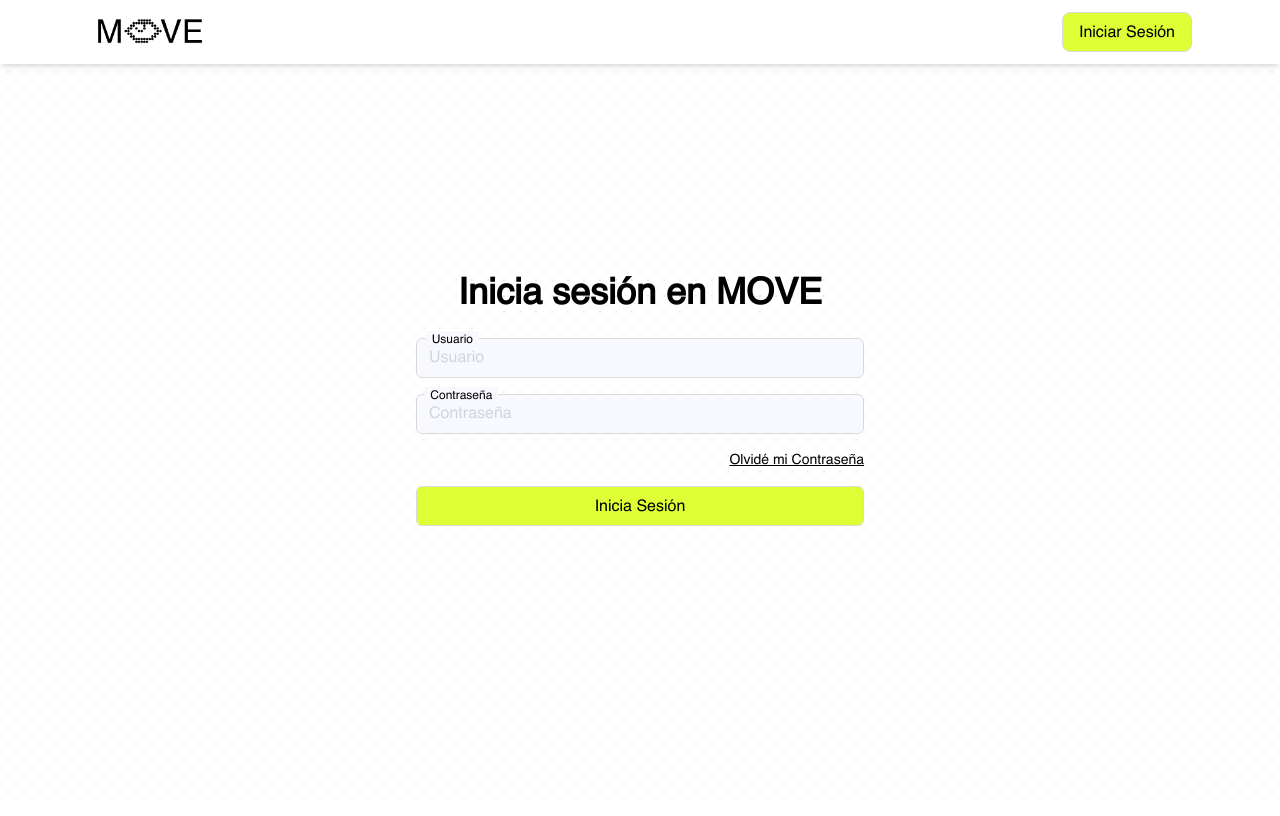
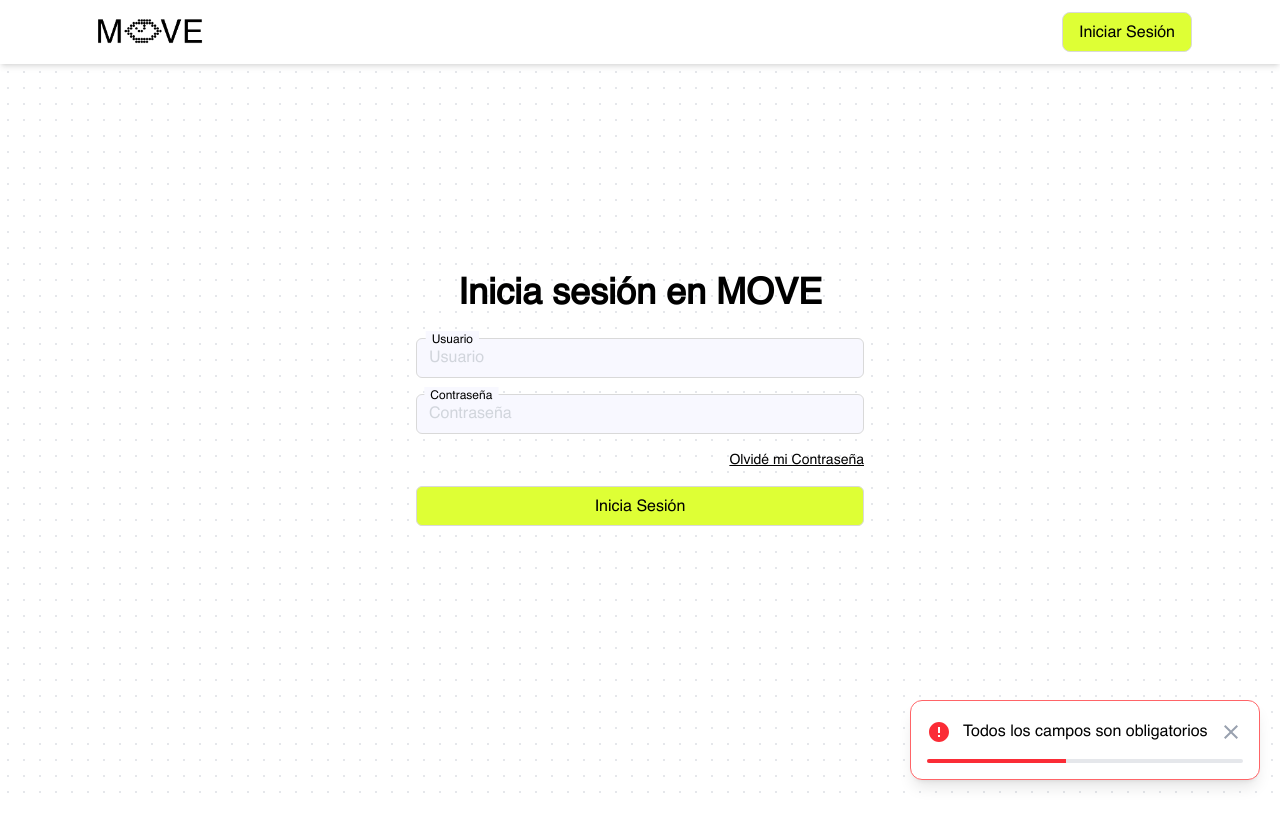
Before and after one commit to AndresilloDev/MOVE-Web, a React (Vite) app: page /login in a window 1280 px wide. Both pictures are taken after a click on the button "Inicia Sesión". Built offline with nearby package versions, Linux system fonts and the light colour scheme; no server answers.

Commit message:
feat: Diseño de alertas agregado e implementado en el login

```diff
--- a/src/App.jsx
+++ b/src/App.jsx
@@ -1,11 +1,14 @@
 import React from "react";
 import { AppRouter } from "./routes/Router.jsx";
 import { AuthProvider } from "./context/AuthContext.jsx";
+import { NotificationProvider } from "./context/NotificationContext.jsx";
 
 function App() {
     return (
         <AuthProvider>
-            <AppRouter/>
+            <NotificationProvider>
+                <AppRouter />
+            </NotificationProvider>
         </AuthProvider>
     );
 }
--- /dev/null
+++ b/src/components/ui/Notification.jsx
@@ -0,0 +1,77 @@
+import { useState, useEffect } from "react";
+import { Clear, CheckCircle, Error, Info, Warning } from "@mui/icons-material";
+
+export const Notification = ({ open, severity, message, handleClose }) => {
+    const [visible, setVisible] = useState(open);
+    const [progress, setProgress] = useState(100);
+
+    useEffect(() => {
+        setVisible(open);
+        if (open) {
+            setProgress(100);
+            const interval = setInterval(() => {
+                setProgress((prev) => Math.max(prev - 2, 0));
+            }, 100);
+
+            const timer = setTimeout(() => {
+                handleClose();
+            }, 5000);
+
+            return () => {
+                clearTimeout(timer);
+                clearInterval(interval);
+            };
+        }
+    }, [open, handleClose]);
+
+    const severityStyles = {
+        success: "bg-white border border-green-400 text-black",
+        error: "bg-white border border-red-400 text-black",
+        info: "bg-white border border-blue-400 text-black",
+        warning: "bg-white border border-yellow-400 text-black",
+    };
+
+    const progressBarStyles = {
+        success: "bg-green-500",
+        error: "bg-red-500",
+        info: "bg-blue-500",
+        warning: "bg-yellow-500",
+    };
+
+    const severityIcons = {
+        success: <CheckCircle className="text-green-500 text-2xl" />,
+        error: <Error className="text-red-500 text-2xl" />,
+        info: <Info className="text-blue-500 text-2xl" />,
+        warning: <Warning className="text-yellow-500 text-2xl" />,
+    };
+
+    return (
+        <div
+            className={`fixed bottom-5 right-5 z-50 p-4 rounded-xl shadow-lg flex flex-col transition-all duration-300 transform
+                ${visible ? "translate-x-0 opacity-100" : "translate-x-full opacity-0 pointer-events-none"}
+                ${severityStyles[severity]}`}
+            style={{ width: "350px", height: "80px" }}
+        >
+            <div className="flex items-center justify-between h-full">
+                <div className="flex items-center">
+                    {severityIcons[severity]}
+                    <div className="ml-3">
+                        <p className="font-medium">{message}</p>
+                    </div>
+                </div>
+                <button
+                    onClick={() => setVisible(false)}
+                    className="text-gray-400 hover:text-gray-600"
+                >
+                    <Clear />
+                </button>
+            </div>
+            <div className="w-full h-1.5 mt-3 rounded-full overflow-hidden bg-gray-200">
+                <div
+                    className={`${progressBarStyles[severity]} h-full`}
+                    style={{ width: `${progress}%`, transition: "width 0.1s linear" }}
+                ></div>
+            </div>
+        </div>
+    );
+};
--- a/src/context/AuthContext.jsx
+++ b/src/context/AuthContext.jsx
@@ -19,23 +19,25 @@ export const AuthProvider = ({ children }) => {
             if (response.status === 200) {
                 setUser(response.data.user);
                 localStorage.setItem("user", JSON.stringify(response.data.user));
-
+                setError(null);
+                return true;
             } else if (response.status === 401) {
                 setUser(null);
                 setError(true);
-
+                return false;
             }
         } catch (err) {
             console.log('Error en la conexión:', err);
             setError(true);
             setUser(null);
+            return false;
         }
     };
 
     const handleLogout = () => {
         setUser(null);
         logout();
-        localStorage.removeItem("user"); // Eliminar usuario al cerrar sesión
+        localStorage.removeItem("user");
     };
 
     return (
--- /dev/null
+++ b/src/context/NotificationContext.jsx
@@ -0,0 +1,51 @@
+import { createContext, useContext, useState } from "react";
+import { Notification } from "../components/ui/Notification";
+
+const NotificationContext = createContext();
+
+export const NotificationProvider = ({ children }) => {
+    const [message, setMessage] = useState("");
+    const [open, setOpen] = useState(false);
+    const [severity, setSeverity] = useState("success");
+
+    const getError = (message) => {
+        setMessage(message);
+        setSeverity("error");
+        setOpen(true);
+    };
+
+    const getSuccess = (message) => {
+        setMessage(message);
+        setSeverity("success");
+        setOpen(true);
+    };
+
+    const handleClose = () => {
+        setOpen(false);
+    };
+
+    const value = {
+        getError,
+        getSuccess
+    };
+
+    return (
+        <NotificationContext.Provider value={value}>
+            <Notification
+                open={open}
+                severity={severity}
+                message={message}
+                handleClose={handleClose}
+            />
+            {children}
+        </NotificationContext.Provider>
+    );
+};
+
+export const useNotification = () => {
+    const context = useContext(NotificationContext);
+    if (!context) {
+        throw new Error("useNotification must be used within a NotificationProvider");
+    }
+    return context;
+};
--- a/src/pages/LoginPage/index.jsx
+++ b/src/pages/LoginPage/index.jsx
@@ -1,13 +1,32 @@
 import { AuthContext } from "../../context/AuthContext.jsx";
+import { useNotification } from "../../context/NotificationContext.jsx";
 import InputBox from "../../components/ui/InputBox";
 import ButtonBox from "../../components/ui/ButtonBox";
-import {useContext, useState} from "react";
-
+import { useContext, useState } from "react";
 
 export default function LoginPage() {
     const { handleLogin } = useContext(AuthContext);
+    const { getError, getSuccess } = useNotification();
     const [user, setUser] = useState('');
     const [password, setPassword] = useState('');
+
+    const handleLoginClick = async () => {
+        if (!user || !password) {
+            getError("Todos los campos son obligatorios");
+            return;
+        }
+
+        try {
+            const success = await handleLogin(user, password);
+            if (success) {
+                getSuccess("Inicio de sesión exitoso");
+            } else {
+                getError("Usuario o contraseña incorrectos");
+            }
+        } catch (error) {
+            getError("Ocurrió un error al iniciar sesión");
+        }
+    };
 
     return (
         <div className="flex flex-col justify-center items-center min-h-screen px-4 sm:px-8 mt-[-10vh]">
@@ -19,7 +38,7 @@ export default function LoginPage() {
                 <InputBox type="email" label="Usuario" translateX="-.7rem" setValue={setUser} inputClassName="bg-secondary-background" spanClassName="bg-secondary-background top-2.5"/>
                 <InputBox type="password" label="Contraseña" translateX="-1rem" setValue={setPassword} inputClassName="bg-secondary-background" spanClassName="bg-secondary-background top-2.5"/>
                 <a href="/recover-account" className="text-sm text-black underline self-end">Olvidé mi Contraseña</a>
-                <ButtonBox text="Inicia Sesión" width="100%" height="40px" onClick={() => handleLogin(user, password)}/>
+                <ButtonBox text="Inicia Sesión" width="100%" height="40px" onClick={handleLoginClick}/>
             </div>
         </div>
     );
```
